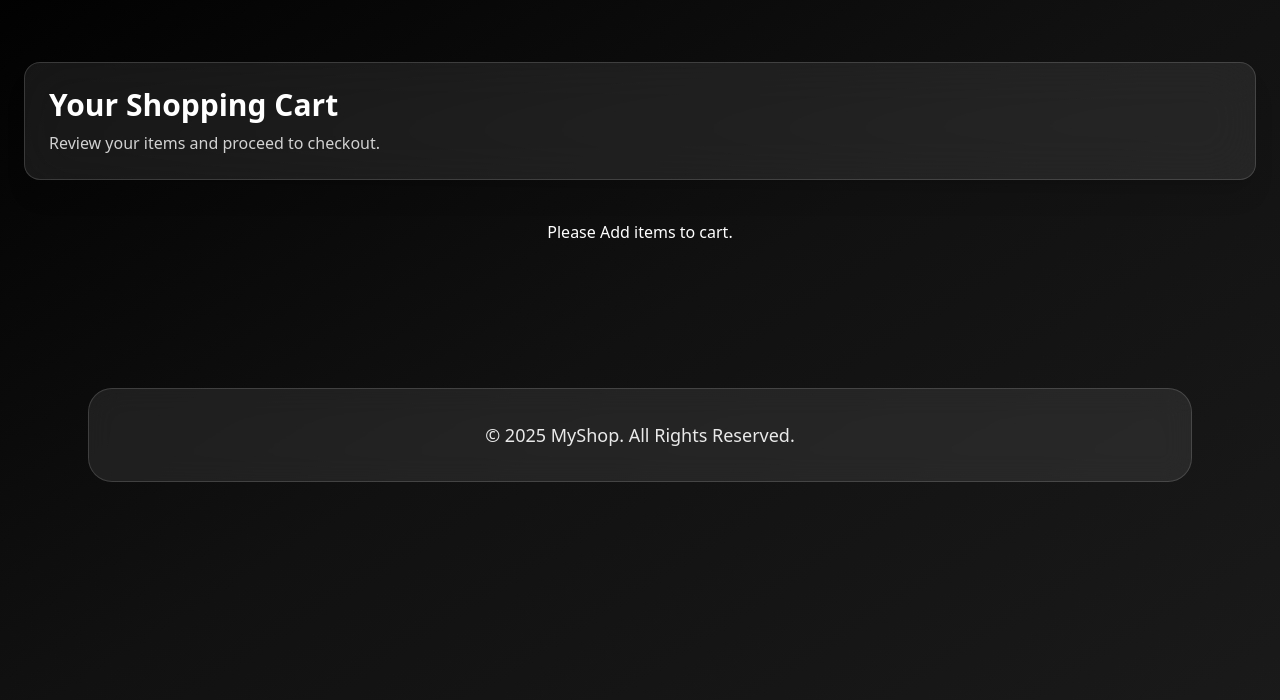
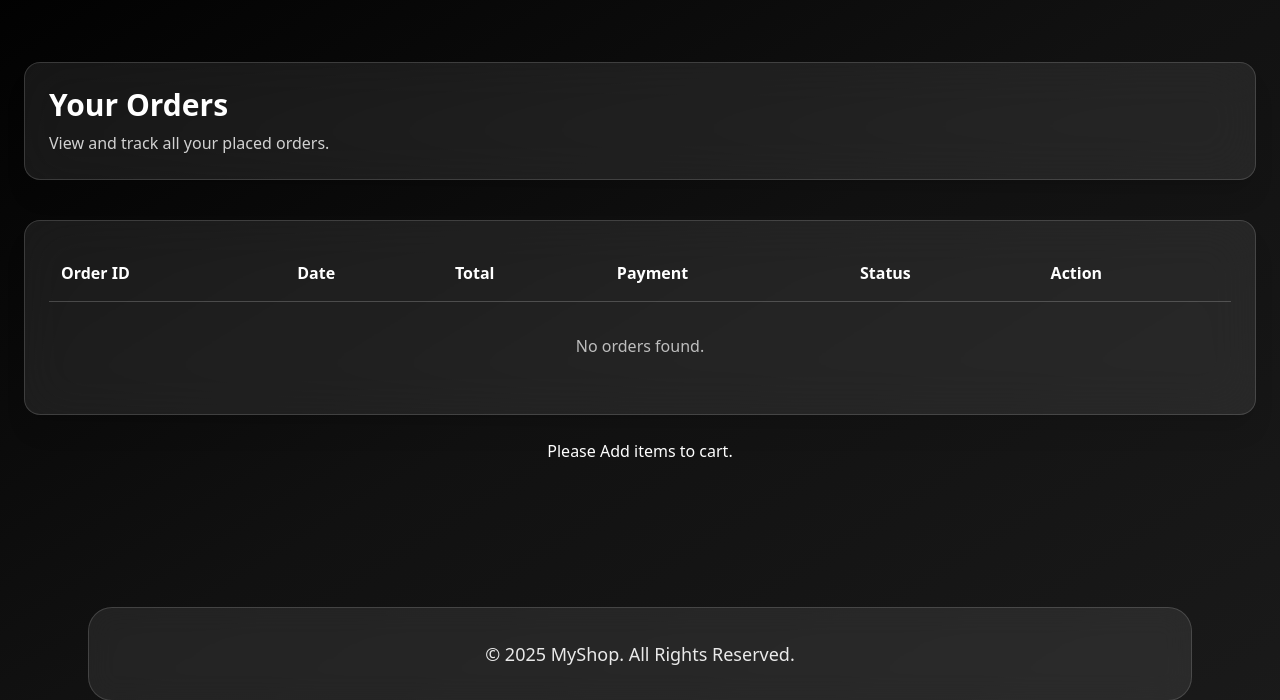
Before and after one commit to Fakhirktk49/FM-Mart, a Django app: page /website/cart/ in a window 1280 px wide. Shown: the part 66-766 px from the top of the page. Run offline with Django 5.2, Linux system fonts and the light colour scheme; a user stored in the database is signed in; data comes from the database, SQL or seed files in the repository; some libraries are stand-ins or nearby versions.

Commit message:
cart fixed

```diff
--- a/FM Mart/core/admin.py
+++ b/FM Mart/core/admin.py
@@ -35,7 +35,7 @@ class CartsAdmin(admin.ModelAdmin):
 
 @admin.register(Order)
 class OrderAdmin(admin.ModelAdmin):
-    list_display=['name','order_placed_at','order_delivered']
-    list_filter=['order_delivered']
+    list_display=['name','order_placed_at','status']
+    list_filter=['status']
 
 admin.site.register(Quantity)
--- a/FM Mart/core/models.py
+++ b/FM Mart/core/models.py
@@ -4,6 +4,10 @@ choices=(('cash_on_delevry','cash_on_delevery'),
          ('easypaisa','easypaisa'),
          ('jazcash','jazcash'),
          ('back_transfer','back transfer'))
+
+STATUS_CHOICES=(('Pending','Pending'),
+                ('On The Way','On The Way'),
+                ('Delivered','Delivered'))
 
 # Create your models here.
 class User(BaseUserManager):
@@ -79,7 +83,7 @@ class Quantity(models.Model):
     quantity=models.PositiveIntegerField(default=0)
 
 class Order(models.Model):
-    user=models.ManyToManyField(CustomUser)
+    user=models.ForeignKey(CustomUser,on_delete=models.DO_NOTHING,default=None)
     name=models.CharField()
     email=models.EmailField()
     phone=models.CharField()
@@ -92,5 +96,4 @@ class Order(models.Model):
     price=models.CharField(default=None)
     payment_received=models.BooleanField(default=0)
     payment_method=models.CharField(choices=choices)
-    order_on_way=models.BooleanField(default=0)
-    order_delivered=models.BooleanField(default=0)
+    status=models.CharField(choices=STATUS_CHOICES,default='Pending')
--- a/FM Mart/website/templates/website/cart.html
+++ b/FM Mart/website/templates/website/cart.html
@@ -23,10 +23,79 @@
 <div class="pt-32 px-6">
 
     <!-- Top Large Cart Summary Card -->
-    <div class="glass w-full p-6 rounded-2xl mb-10 shadow-xl text-white backdrop-blur-xl">
-        <h1 class="text-3xl font-bold mb-2">Your Shopping Cart</h1>
-        <p class="opacity-80">Review your items and proceed to checkout.</p>
-    </div>
+   <div class="glass w-full p-6 rounded-2xl mb-10 shadow-xl text-white backdrop-blur-xl">
+    <h1 class="text-3xl font-bold mb-2">Your Orders</h1>
+    <p class="opacity-80">View and track all your placed orders.</p>
+</div>
+
+<div class="glass w-full p-6 rounded-2xl shadow-xl text-white backdrop-blur-xl overflow-x-auto">
+    <table class="w-full text-left">
+        <thead>
+            <tr class="border-b border-white/20">
+                <th class="py-4 px-3">Order ID</th>
+                <th class="py-4 px-3">Date</th>
+                <th class="py-4 px-3">Total</th>
+                <th class="py-4 px-3">Payment</th>
+                <th class="py-4 px-3">Status</th>
+                <th class="py-4 px-3">Action</th>
+            </tr>
+        </thead>
+
+        <tbody>
+            {% for order in orders %}
+            <tr class="border-b border-white/10 hover:bg-white/5 transition">
+                <td class="py-4 px-3 font-semibold">
+                    #{{ order.id }}
+                </td>
+
+                <td class="py-4 px-3">
+                    {{ order.order_placed_at|date:"d M Y" }}
+                </td>
+
+                <td class="py-4 px-3">
+                    Rs. {{ order.price }}
+                </td>
+
+                <td class="py-4 px-3">
+                    {{ order.payment_method }}
+                </td>
+
+               <td class="py-4 px-3">
+    {% if order.status == 'Pending' %}
+        <span class="px-3 py-1 rounded-full bg-yellow-500/20 text-yellow-400">
+            {{ order.get_status_display }}
+        </span>
+
+    {% elif order.status == 'On The Way' %}
+        <span class="px-3 py-1 rounded-full bg-blue-500/20 text-blue-400">
+            {{ order.get_status_display }}
+        </span>
+
+    {% elif order.status == 'Delivered' %}
+        <span class="px-3 py-1 rounded-full bg-green-500/20 text-green-400">
+            {{ order.get_status_display }}
+        </span>
+
+    {% endif %}
+</td>
+                <td class="py-4 px-3">
+                    <a href="#"
+                       class="px-4 py-2 bg-purple-600 hover:bg-purple-700 rounded-lg text-sm font-medium">
+                        View
+                    </a>
+                </td>
+            </tr>
+            {% empty %}
+            <tr>
+                <td colspan="6" class="py-8 text-center opacity-70">
+                    No orders found.
+                </td>
+            </tr>
+            {% endfor %}
+        </tbody>
+    </table>
+</div>
+<br>
 
     <!-- 3 Cards in One Row -->
     <div class="grid grid-cols-1 sm:grid-cols-2 lg:grid-cols-3 gap-8">
--- a/FM Mart/website/urls.py
+++ b/FM Mart/website/urls.py
@@ -1,6 +1,6 @@
 from django.contrib import admin
 from django.urls import path
-from website.views import website,Home,about,loginview,register,forgot_pass,verify_email,activate_account,profile,cart,buy,change_password,edit_profile,delete_account
+from website.views import website,Home,about,loginview,register,forgot_pass,verify_email,activate_account,profile,cart,buy,change_password,edit_profile,delete_account,checkout
 from django.views.generic import TemplateView,RedirectView
 from django.contrib.auth.views import LogoutView
 from django.contrib import messages
@@ -21,5 +21,6 @@ urlpatterns = [
     path('logout/',LogoutView.as_view(),{'success':'You have been logedout.'},name='logout'),
     path('change_password/',change_password,name='change_password'),
     path('edit_profile/',edit_profile,name='edit_profile'),
-    path('delete_account/',delete_account,name='delete_account')
+    path('delete_account/',delete_account,name='delete_account'),
+    path('checkout/',checkout,name='checkout')
 ]
--- a/FM Mart/website/views.py
+++ b/FM Mart/website/views.py
@@ -160,6 +160,9 @@ def activate_account(request,uid,token):
 @login_required
 def cart(request):
     cart=Carts.objects.filter(user=request.user)
+    user=request.user
+    orders=user.order_set.all()
+    print(orders)
     for cart in cart:
         quantities=Quantity.objects.filter(cart=cart)
 
@@ -192,7 +195,7 @@ def cart(request):
                     return redirect('cart')
 
 
-    return render(request,'website/cart.html',{'quantities':quantities})
+    return render(request,'website/cart.html',{'quantities':quantities,'orders':orders})
 
 
 def forgot_pass(request):
@@ -221,14 +224,12 @@ def buy(request,id):
             price_of_order=quantity.price_for_user
             item_name=quantity.quantity_items.name
         form=OrderForm(request.POST)
-        print('Here....................')
         if form.is_valid():
-            print(f'----{form.errors}')
-            print('here2.............................')
             payment_method=form.cleaned_data['payment_method']
             form=form.save(commit=False)
 
             form.payment_method=payment_method
+            form.user=request.user
 
             form.save()
 
@@ -237,9 +238,7 @@ def buy(request,id):
 
         else:
             print(form.errors)
-            print('error occurd in form validation')
     else:
-        print('here33........................')
         form=OrderForm()
         if Quantity.objects.filter(id=id).first():
             quantity=Quantity.objects.get(id=id)
@@ -286,3 +285,7 @@ def delete_account(request):
         messages.error(request,'Your account has beeen deleted.')
         return redirect('home')
     return render(request,'website/confirm_delete.html')
+
+
+def checkout(request):
+    return render(request,'website/checkout.html')
```
Also changed, not shown: FM Mart/website/templates/website/checkout.html (added, +98 -0 lines), FM Mart/core/migrations/0035_remove_order_user_order_user.py (added), FM Mart/core/migrations/0036_remove_order_order_delivered_and_more.py (added), FM Mart/core/migrations/0037_alter_order_status.py (added), FM Mart/core/migrations/0038_alter_order_status.py (added), FM Mart/core/migrations/0039_alter_order_status.py (added), FM Mart/db.sqlite3.
